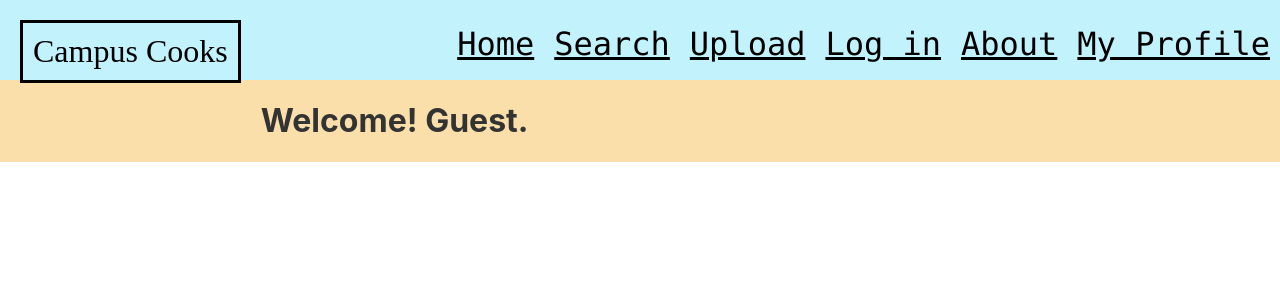
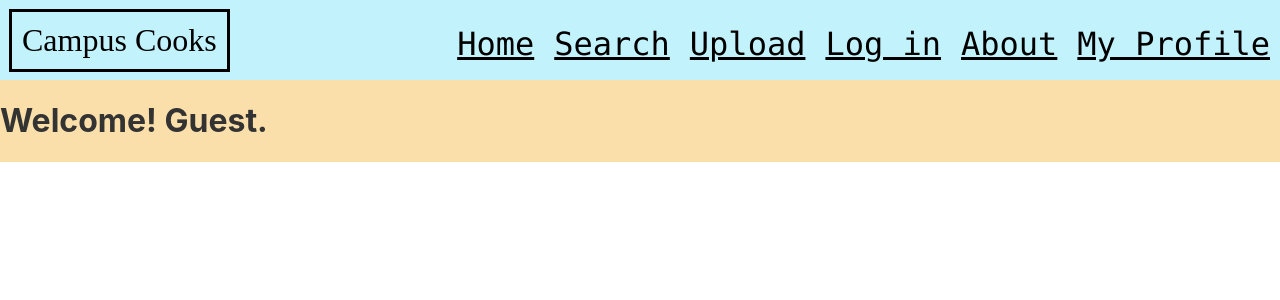
Before and after one commit to Ferashabib/CampusCooks, a React (Create React App) app in the folder cs35w-app/: page / in a window 1280 px wide. Shown: the top 300 px of the page. Built offline with nearby package versions, Linux system fonts and the light colour scheme; no server answers; the database is empty.

Commit message:
Fix Webname margins

```diff
--- a/cs35w-app/src/components/NavbarElement.css
+++ b/cs35w-app/src/components/NavbarElement.css
@@ -18,5 +18,5 @@ header {
     font-size: xx-large;
     float: left;
     padding: 10px;
-    margin: 20px;
+    margin: 9px;
 }
```
